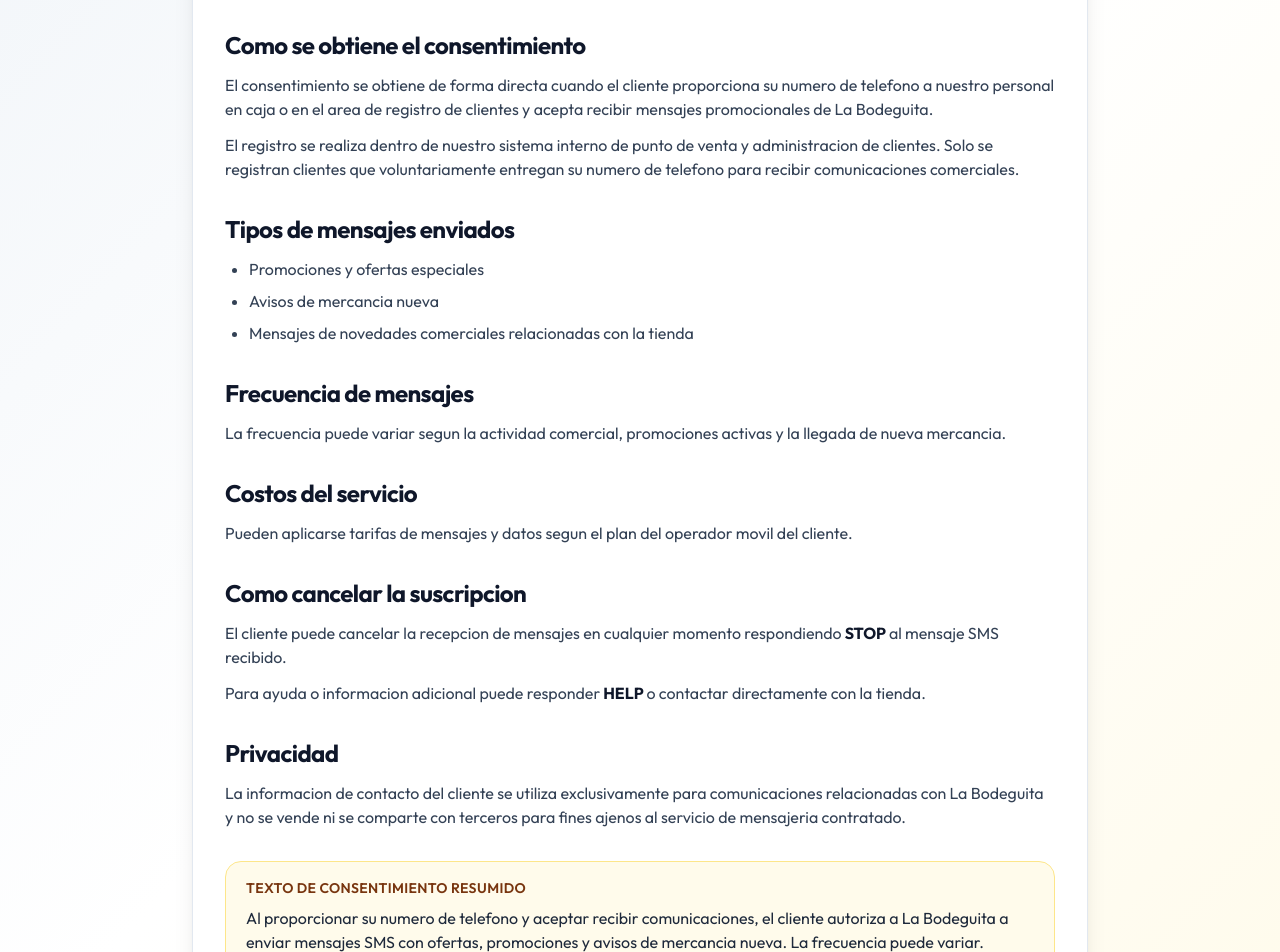
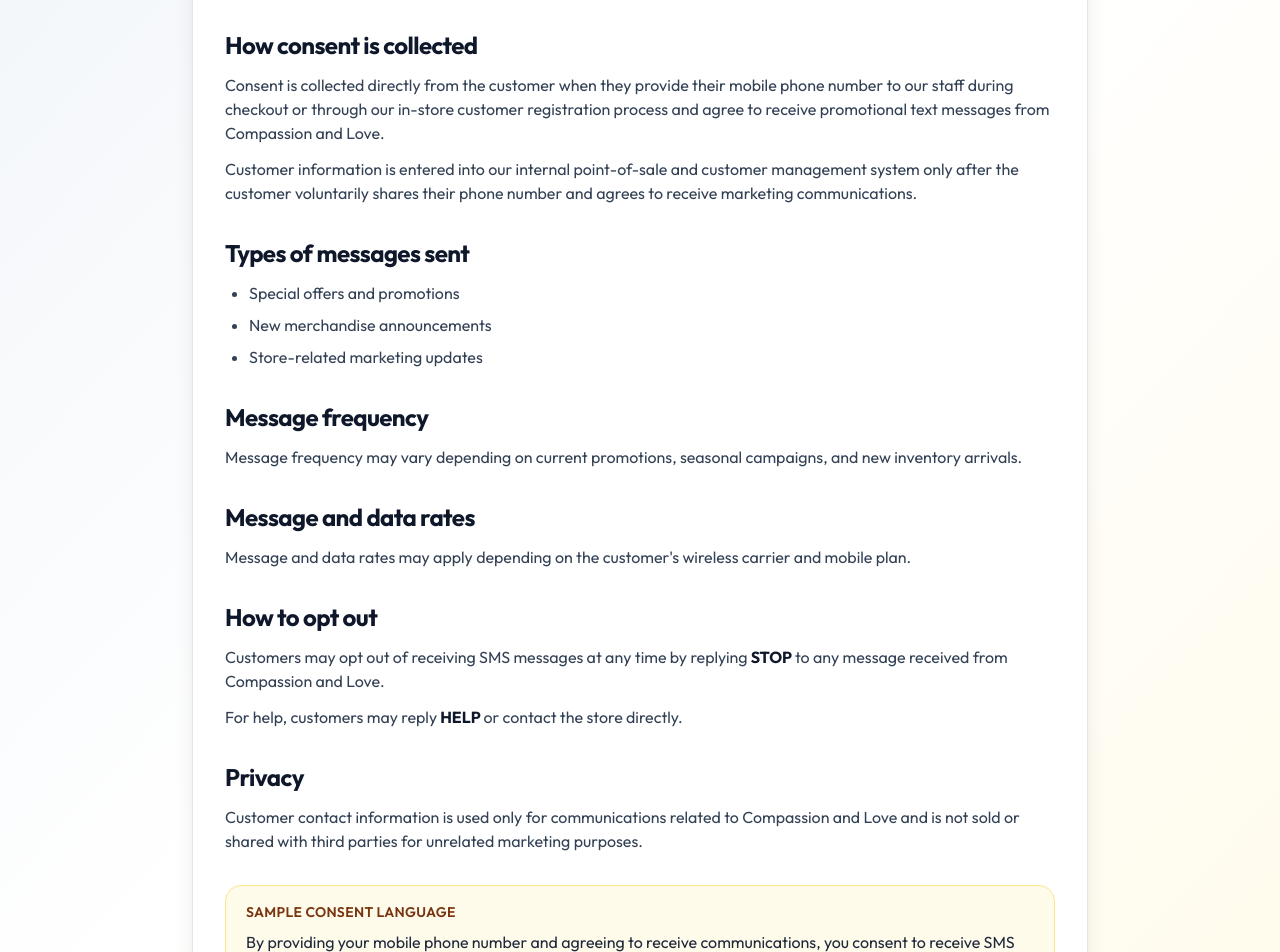
Before and after one commit to will931012/POSLaBodeguita, a React (Vite) app: page /sms-consent in a window 1280 px wide. Shown: the part 260-1212 px from the top of the page. Built offline with nearby package versions, Linux system fonts and the light colour scheme; no server answers.

Commit message:
admin changes

```diff
--- a/src/pages/SmsConsent.jsx
+++ b/src/pages/SmsConsent.jsx
@@ -5,89 +5,90 @@ export default function SmsConsent() {
         <div className="bg-white rounded-3xl shadow-xl border border-slate-200 overflow-hidden">
           <div className="bg-gradient-to-r from-slate-900 via-slate-800 to-amber-700 px-8 py-10 text-white">
             <p className="text-sm font-semibold uppercase tracking-[0.24em] text-white/70">
-              La Bodeguita
+              Compassion and Love
             </p>
             <h1 className="mt-3 text-4xl font-bold">
               SMS Consent Policy
             </h1>
             <p className="mt-4 max-w-2xl text-base text-white/85">
-              Esta pagina explica como obtenemos el consentimiento de nuestros clientes para
-              recibir mensajes SMS de ofertas, promociones y notificaciones de mercancia nueva.
+              This page explains how Compassion and Love collects customer consent to receive
+              SMS messages related to promotions, special offers, and new merchandise alerts.
             </p>
           </div>
 
           <div className="px-8 py-8 space-y-8 text-slate-700">
             <section className="space-y-3">
-              <h2 className="text-2xl font-bold text-slate-900">Como se obtiene el consentimiento</h2>
+              <h2 className="text-2xl font-bold text-slate-900">How consent is collected</h2>
               <p>
-                El consentimiento se obtiene de forma directa cuando el cliente proporciona su
-                numero de telefono a nuestro personal en caja o en el area de registro de clientes
-                y acepta recibir mensajes promocionales de La Bodeguita.
+                Consent is collected directly from the customer when they provide their mobile
+                phone number to our staff during checkout or through our in-store customer
+                registration process and agree to receive promotional text messages from
+                Compassion and Love.
               </p>
               <p>
-                El registro se realiza dentro de nuestro sistema interno de punto de venta y
-                administracion de clientes. Solo se registran clientes que voluntariamente entregan
-                su numero de telefono para recibir comunicaciones comerciales.
+                Customer information is entered into our internal point-of-sale and customer
+                management system only after the customer voluntarily shares their phone number
+                and agrees to receive marketing communications.
               </p>
             </section>
 
             <section className="space-y-3">
-              <h2 className="text-2xl font-bold text-slate-900">Tipos de mensajes enviados</h2>
+              <h2 className="text-2xl font-bold text-slate-900">Types of messages sent</h2>
               <ul className="list-disc pl-6 space-y-2">
-                <li>Promociones y ofertas especiales</li>
-                <li>Avisos de mercancia nueva</li>
-                <li>Mensajes de novedades comerciales relacionadas con la tienda</li>
+                <li>Special offers and promotions</li>
+                <li>New merchandise announcements</li>
+                <li>Store-related marketing updates</li>
               </ul>
             </section>
 
             <section className="space-y-3">
-              <h2 className="text-2xl font-bold text-slate-900">Frecuencia de mensajes</h2>
+              <h2 className="text-2xl font-bold text-slate-900">Message frequency</h2>
               <p>
-                La frecuencia puede variar segun la actividad comercial, promociones activas y la
-                llegada de nueva mercancia.
+                Message frequency may vary depending on current promotions, seasonal campaigns,
+                and new inventory arrivals.
               </p>
             </section>
 
             <section className="space-y-3">
-              <h2 className="text-2xl font-bold text-slate-900">Costos del servicio</h2>
+              <h2 className="text-2xl font-bold text-slate-900">Message and data rates</h2>
               <p>
-                Pueden aplicarse tarifas de mensajes y datos segun el plan del operador movil del
-                cliente.
+                Message and data rates may apply depending on the customer&apos;s wireless carrier
+                and mobile plan.
               </p>
             </section>
 
             <section className="space-y-3">
-              <h2 className="text-2xl font-bold text-slate-900">Como cancelar la suscripcion</h2>
+              <h2 className="text-2xl font-bold text-slate-900">How to opt out</h2>
               <p>
-                El cliente puede cancelar la recepcion de mensajes en cualquier momento respondiendo
+                Customers may opt out of receiving SMS messages at any time by replying
                 <span className="font-bold text-slate-900"> STOP </span>
-                al mensaje SMS recibido.
+                to any message received from Compassion and Love.
               </p>
               <p>
-                Para ayuda o informacion adicional puede responder
+                For help, customers may reply
                 <span className="font-bold text-slate-900"> HELP </span>
-                o contactar directamente con la tienda.
+                or contact the store directly.
               </p>
             </section>
 
             <section className="space-y-3">
-              <h2 className="text-2xl font-bold text-slate-900">Privacidad</h2>
+              <h2 className="text-2xl font-bold text-slate-900">Privacy</h2>
               <p>
-                La informacion de contacto del cliente se utiliza exclusivamente para comunicaciones
-                relacionadas con La Bodeguita y no se vende ni se comparte con terceros para fines
-                ajenos al servicio de mensajeria contratado.
+                Customer contact information is used only for communications related to
+                Compassion and Love and is not sold or shared with third parties for unrelated
+                marketing purposes.
               </p>
             </section>
 
             <section className="rounded-2xl border border-amber-200 bg-amber-50 px-5 py-4">
               <p className="text-sm font-semibold text-amber-900 uppercase tracking-wide">
-                Texto de consentimiento resumido
+                Sample consent language
               </p>
               <p className="mt-2 text-slate-800">
-                Al proporcionar su numero de telefono y aceptar recibir comunicaciones, el cliente
-                autoriza a La Bodeguita a enviar mensajes SMS con ofertas, promociones y avisos de
-                mercancia nueva. La frecuencia puede variar. Pueden aplicarse tarifas de mensajes y
-                datos. Para cancelar, responda STOP. Para ayuda, responda HELP.
+                By providing your mobile phone number and agreeing to receive communications,
+                you consent to receive SMS messages from Compassion and Love regarding offers,
+                promotions, and new merchandise announcements. Message frequency may vary.
+                Message and data rates may apply. Reply STOP to opt out. Reply HELP for help.
               </p>
             </section>
           </div>
```
